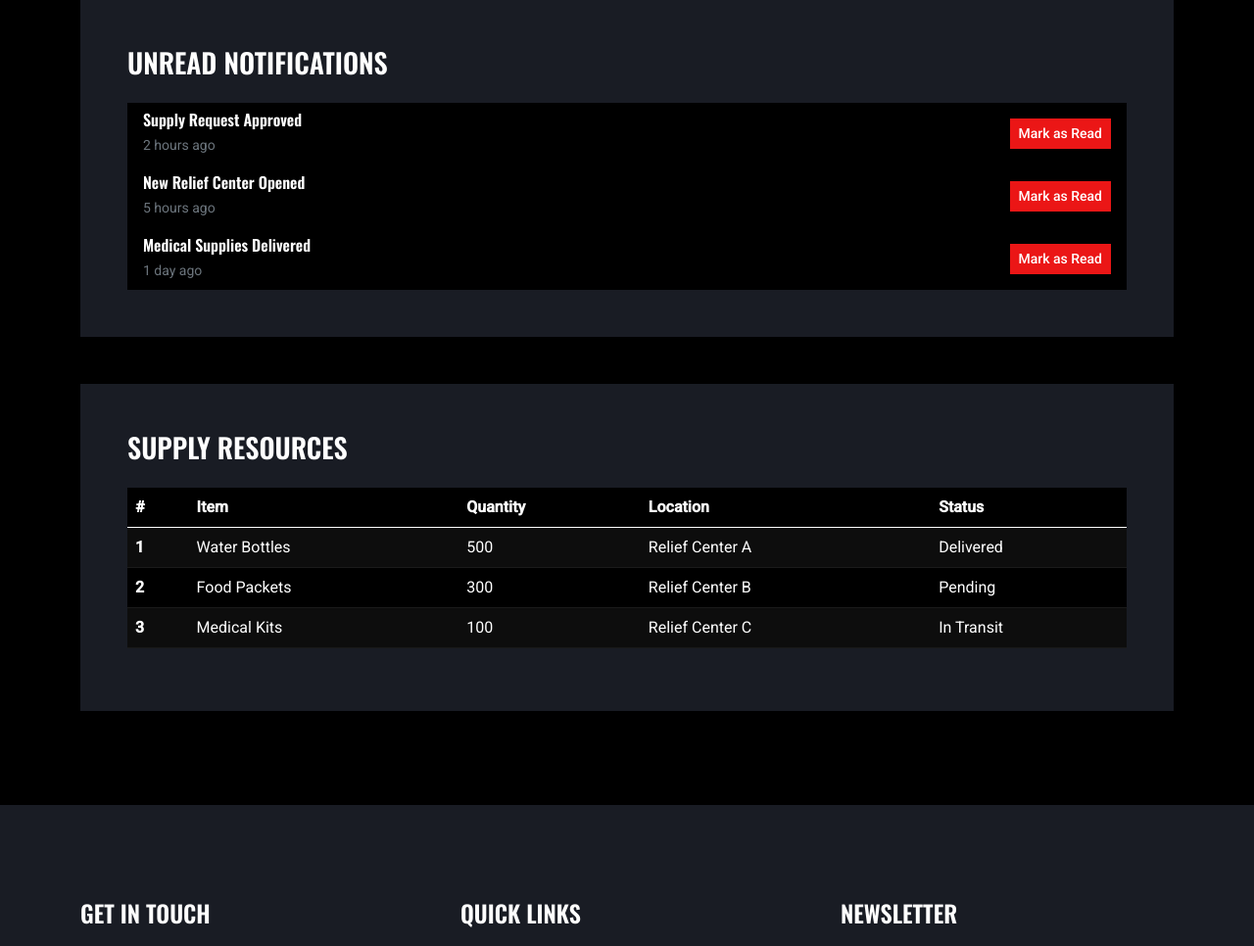
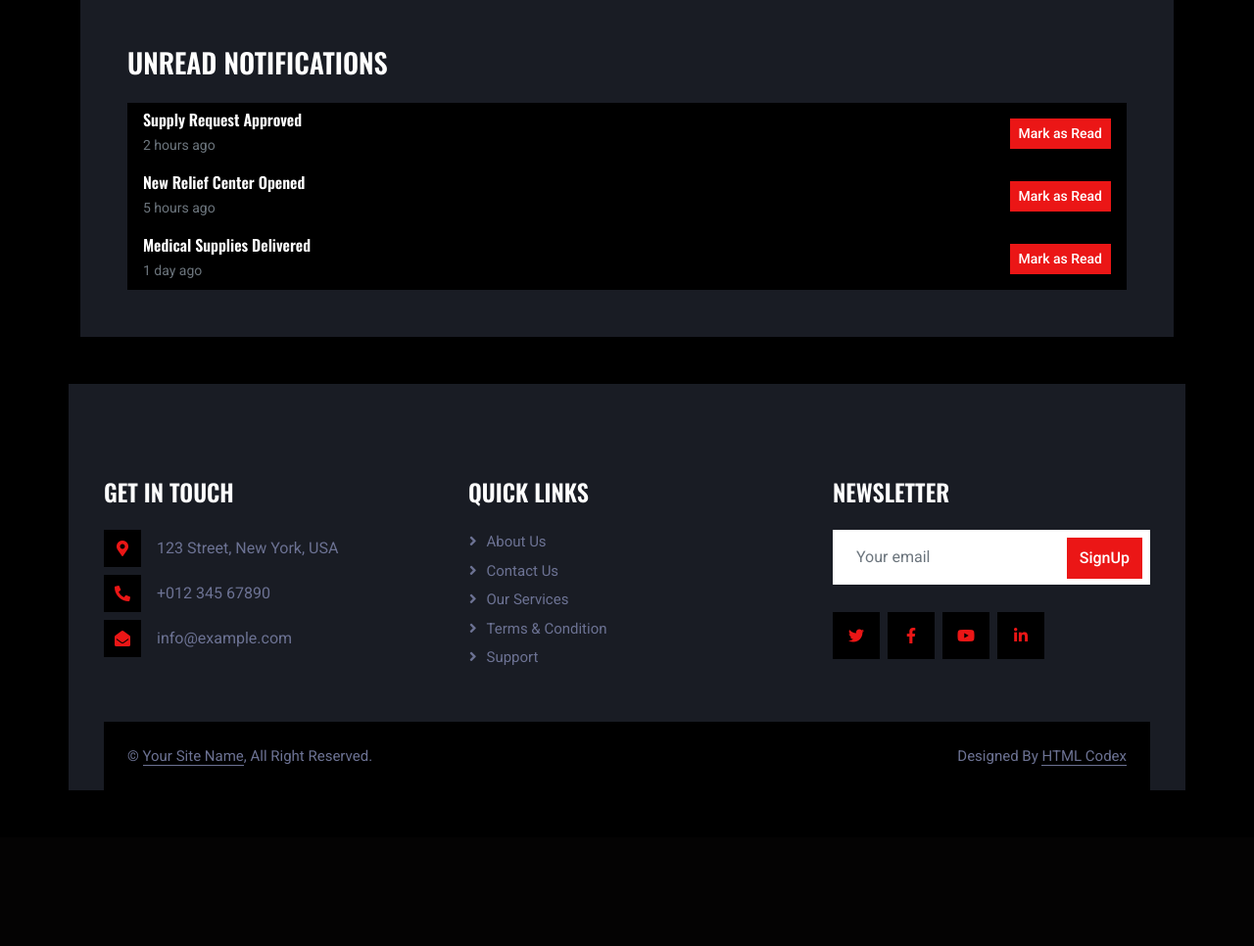
Before and after one commit to CodedRichy/Disaster-Relief-Supply-Chain-Manager, a Django app: page /notifications in a window 1280 px wide. Shown: the part 707-1673 px from the top of the page at 98% size. After the commit the page ends 1514 px from the top, so only its background shows below. Run offline with Django 5.2, Linux system fonts and the light colour scheme; some libraries are stand-ins or nearby versions.

Commit message:
removed supply

```diff
--- a/disaster_relief/template/notifications.html
+++ b/disaster_relief/template/notifications.html
@@ -123,51 +123,7 @@
                     </div>
                 </div>
 
-                <!-- Supply Resources -->
-                <div class="col-lg-12 mt-5">
-                    <div class="bg-secondary p-5">
-                        <h3 class="text-uppercase mb-4">Supply Resources</h3>
-                        <div class="table-responsive">
-                            <table class="table table-dark table-striped">
-                                <thead>
-                                    <tr>
-                                        <th scope="col">#</th>
-                                        <th scope="col">Item</th>
-                                        <th scope="col">Quantity</th>
-                                        <th scope="col">Location</th>
-                                        <th scope="col">Status</th>
-                                    </tr>
-                                </thead>
-                                <tbody>
-                                    <tr>
-                                        <th scope="row">1</th>
-                                        <td>Water Bottles</td>
-                                        <td>500</td>
-                                        <td>Relief Center A</td>
-                                        <td>Delivered</td>
-                                    </tr>
-                                    <tr>
-                                        <th scope="row">2</th>
-                                        <td>Food Packets</td>
-                                        <td>300</td>
-                                        <td>Relief Center B</td>
-                                        <td>Pending</td>
-                                    </tr>
-                                    <tr>
-                                        <th scope="row">3</th>
-                                        <td>Medical Kits</td>
-                                        <td>100</td>
-                                        <td>Relief Center C</td>
-                                        <td>In Transit</td>
-                                    </tr>
-                                </tbody>
-                            </table>
-                        </div>
-                    </div>
-                </div>
-            </div>
-        </div>
-    </div>
+
     <!-- Notifications Section End -->
 
     <!-- Footer Start -->
```
